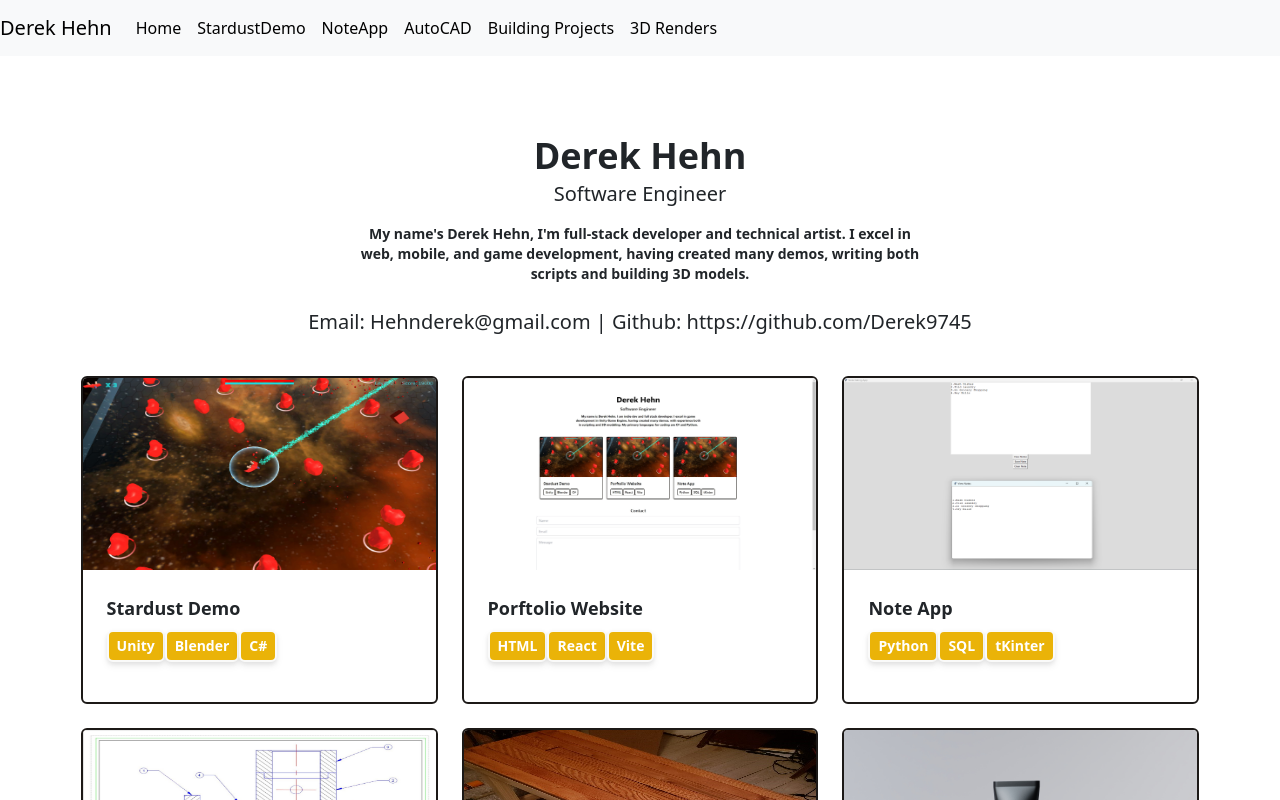
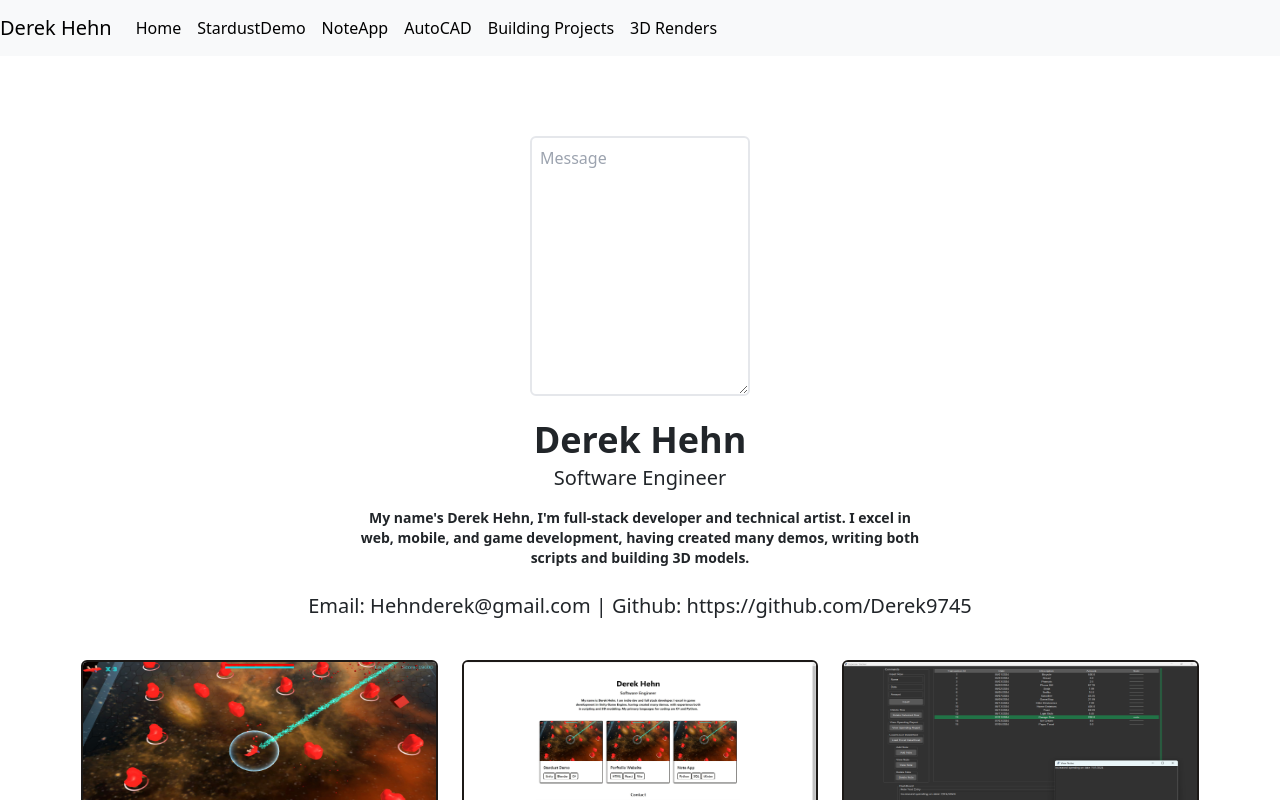
Before and after one commit to Derek9745/portfolio-Website, a React (Vite) app: page / in a window 1280 px wide. Shown: the top 800 px of the page. Built offline with nearby package versions, Linux system fonts and the light colour scheme.

Commit message:
updated portfolio screenshot

```diff
--- a/src/Components/Intro.jsx
+++ b/src/Components/Intro.jsx
@@ -7,6 +7,12 @@ function Intro(){
 
 
         <div className="flex items-center justify-center flex-col text-center pt-20 pb-6 ">
+            <textarea
+                name = "message"
+                placeholder ="Message"
+                rows = "10"
+                className = "p-2 mb-4 bg-transparent border-2 rounded-md focus:outline-none"
+             />
                 <h1 className="text-4xl md:text-7x1 mb-1 md:mb-3 font-bold">Derek Hehn</h1>
                 <p className="text-base md:text-xl mb-3 font-medium">Software Engineer</p>
                 <p className="text-sm max-w-xl mb-6 font-bold">My name's Derek Hehn, I'm full-stack developer and technical artist. I excel in web, mobile, and game development, having created many demos, writing both scripts and building 3D models. </p>
--- a/src/Components/portfolioData.js
+++ b/src/Components/portfolioData.js
@@ -16,7 +16,7 @@ export default [
 
     {
         title: 'Note App',
-        imgUrl: 'assets/Screenshot (225).png',
+        imgUrl: '/assets/ExpenseTracker.png',
         stack: ['Python', 'SQL', 'tKinter'],
         link: '/NoteApp',
     },
```
Also changed, not shown: public/assets/ChairCAD.png (added), public/assets/ExpenseTracker.png (added).
